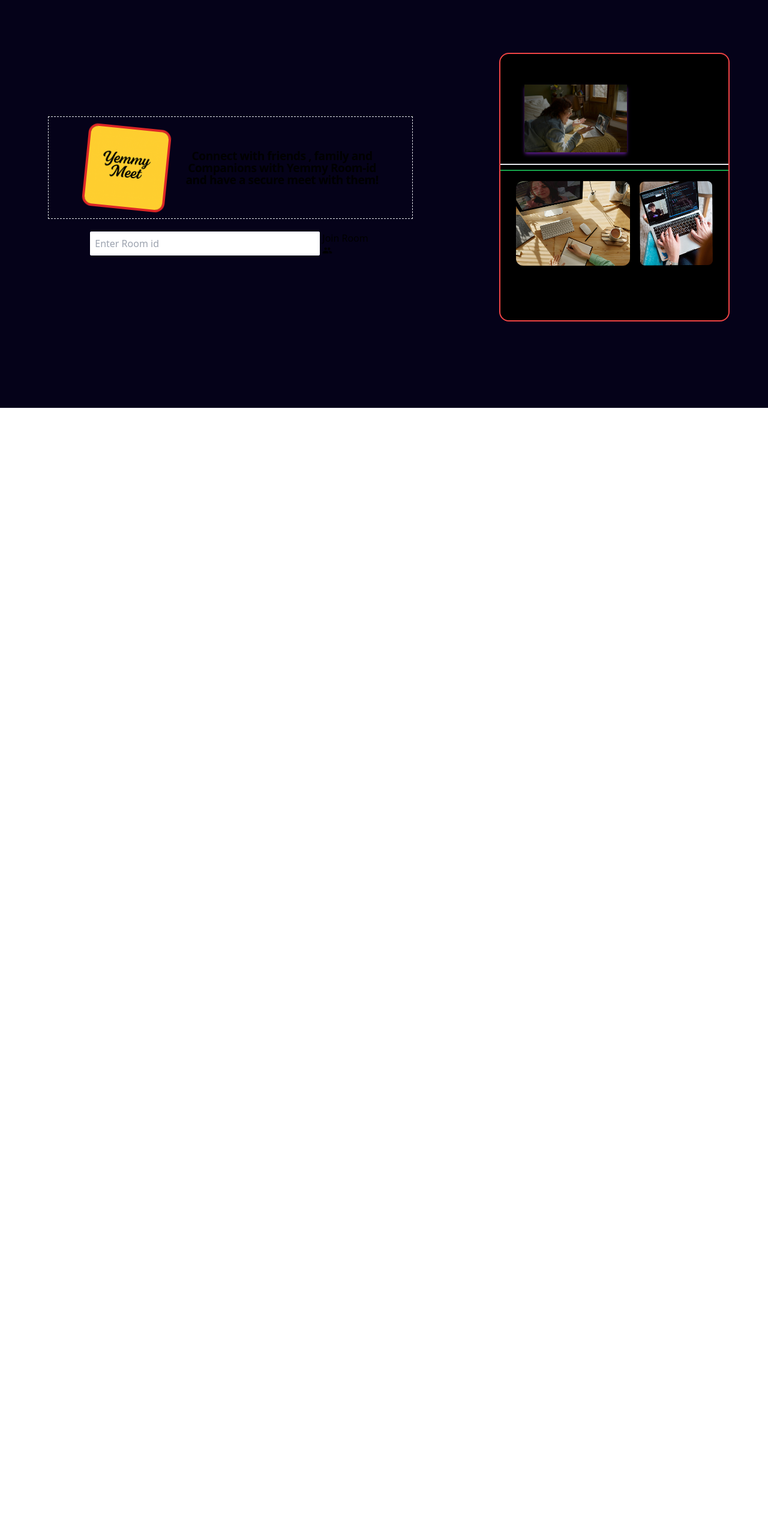
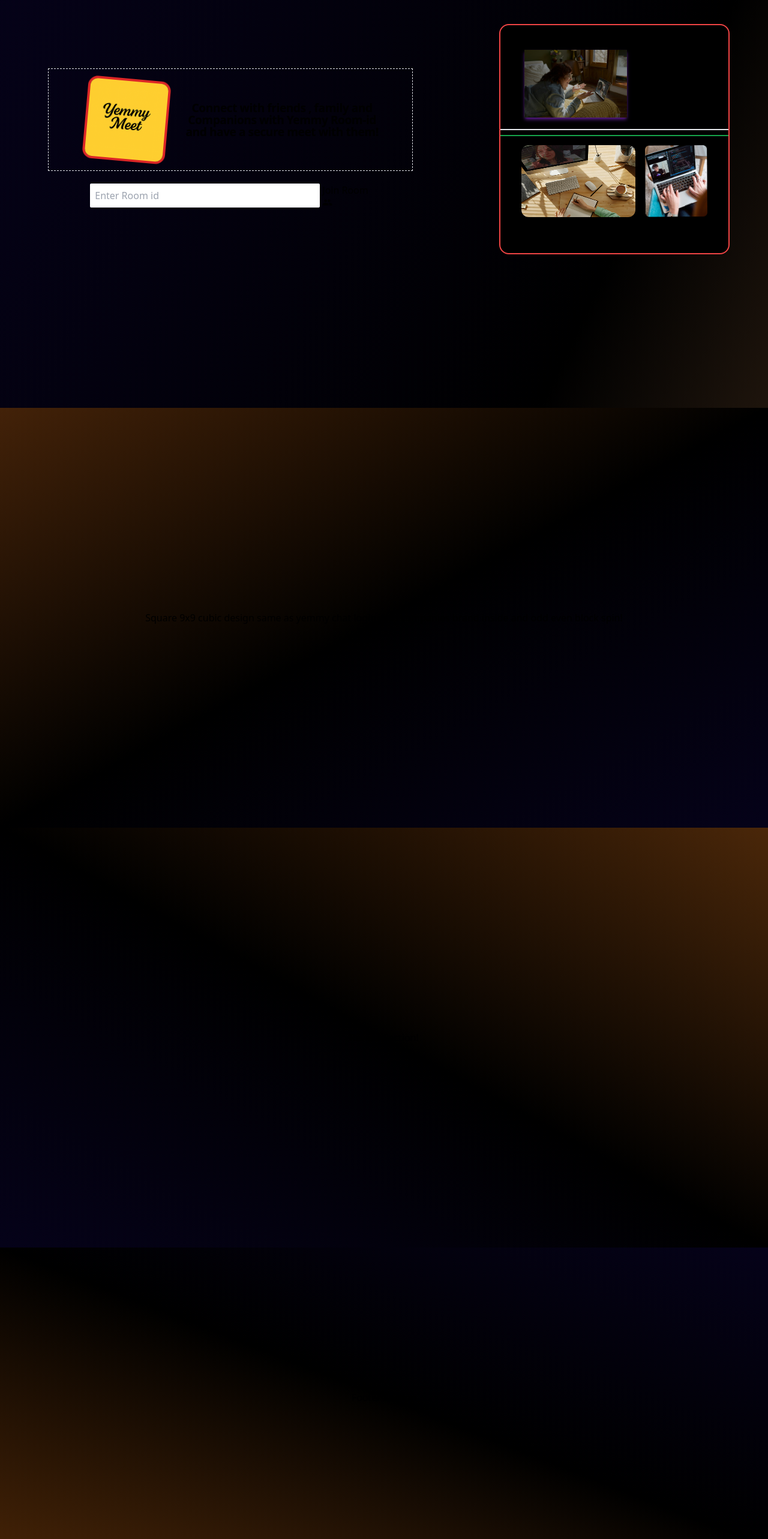
Before and after one commit to shivamgupta951/dashboard, a React (Vite) app: page / in a window 1280 px wide. Shown: the part 120-2686 px from the top of the page at 60% size. Before the commit the page ends 800 px from the top, so only its background shows below. Built offline with nearby package versions, Linux system fonts and the light colour scheme.

Commit message:
pages setup!

```diff
--- a/src/App.jsx
+++ b/src/App.jsx
@@ -1,9 +1,15 @@
+import Collab from "./components/Collab";
+import Footer from "./components/Footer";
+import Review from "./components/Review";
 import Home from "./pages/Home";
 
 function App() {
   return (
-    <div className="min-h-screen flex bg-[#050219]">
+    <div className="bg-gradient-to-br from-[#050219] via-black to-[#4d2707db]">
       <Home/>
+      <Collab/>
+      <Review/>
+      <Footer/>
     </div>
   );
 }
--- /dev/null
+++ b/src/components/Collab.jsx
@@ -0,0 +1,11 @@
+import React from 'react'
+
+const Collab = () => {
+  return (
+    <div className="min-h-[700px] bg-gradient-to-br from-[#4d2707db] via-black to-[#050219] flex justify-center items-center">
+      Square 9x9 cubic design same as yemmy chat login with companies brand inside and odd even block spin!
+    </div>
+  )
+}
+
+export default Collab
--- /dev/null
+++ b/src/components/Footer.jsx
@@ -0,0 +1,11 @@
+import React from 'react'
+
+const Footer = () => {
+  return (
+    <div className='flex justify-center items-center min-h-[500px] bg-gradient-to-tr from-[#4d2707db] via-black to-[#050219]'>
+      Footer Section
+    </div>
+  )
+}
+
+export default Footer
--- /dev/null
+++ b/src/components/Review.jsx
@@ -0,0 +1,11 @@
+import React from 'react'
+
+const Review = () => {
+  return (
+    <div className='flex justify-center items-center min-h-[700px] bg-gradient-to-bl from-[#4d2707db] via-black to-[#050219]'>
+      Review Section!
+    </div>
+  )
+}
+
+export default Review
--- a/src/pages/Home.jsx
+++ b/src/pages/Home.jsx
@@ -8,10 +8,11 @@ import { AiFillApi } from "react-icons/ai";
 import { motion } from "framer-motion";
 import Yemmy_Meet_logo from "../assets/Yemmy_Meet_logo.png";
 import { MdGroup } from "react-icons/md";
+import Collab from "../components/Collab";
 
 const Home = () => {
   return (
-    <div className="w-full">
+    <div className="w-full h-[900px] md:h-[800px]">
       <Navbar />
       <Bar />
       {/* Small sceeens! */}
@@ -85,7 +86,7 @@ const Home = () => {
         </div>
       </div>
       {/* Midium and large screens! */}
-      <div className="hidden md:flex justify-around items-center h-[80%]">
+      <div className="hidden md:flex justify-around items-center h-[60%]">
         <div className="w-[50%] space-y-4 p-4">
           <h1 className="text-5xl font-bold flex justify-center items-center text-warning border border-dashed p-4">
             <motion.div
@@ -116,7 +117,7 @@ const Home = () => {
                   className="w-[70%] rounded-sm p-2"
                   placeholder="Enter Room id"
                 />
-                <div className="btn btn-accent m-1 text-black">
+                <div className="btn btn-accent m-1 text-black hover:rotate-3">
                   Join Room <MdGroup size={17} />{" "}
                 </div>
               </div>
@@ -127,10 +128,10 @@ const Home = () => {
           initial={{ y: 70, x: 80, opacity: 0 }}
           animate={{ y: 0, x: 0, opacity: 1 }}
           transition={{ duration: 2 }}
-          className="md:w-[35%] md:h-[60%] bg-black relative rounded-2xl lg:w-[30%] lg:h-[70%] animate-pulse border-2 border-red-500"
+          className="md:w-[35%] md:h-[65%] bg-black relative rounded-2xl lg:w-[30%] lg:h-[80%] animate-pulse border-2 border-red-500"
         >
           <AiFillApi className="absolute right-2 top-2 size-5 animate-spin-slow" />
-          <div className="flex justify-center space-x-2 items-center pb-4 mt-12 border-b-2">
+          <div className="flex justify-center space-x-2 items-center pb-4 border-b-2 mt-[13%] xl:mt-[10%]">
             <img
               src={pic1}
               className="w-[45%] shadow-md shadow-purple-900"
```
Also changed, not shown: src/components/Bar.jsx (+0 -14 lines).
